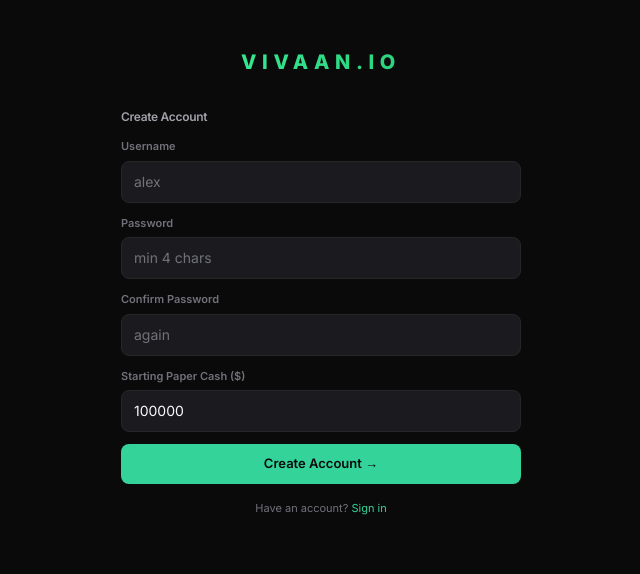
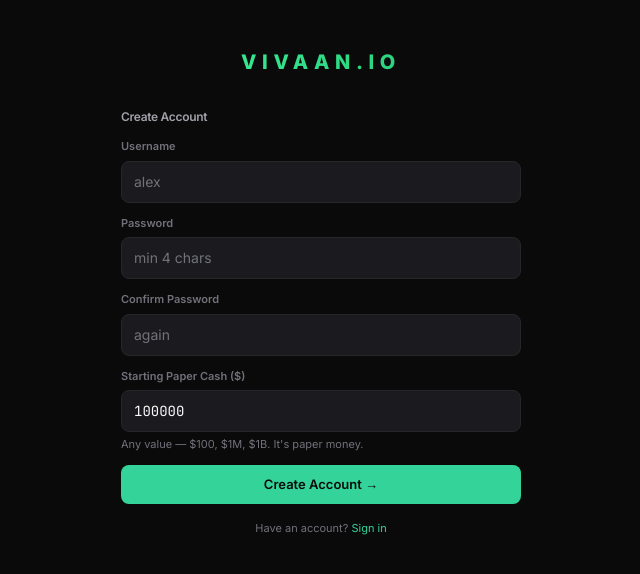
Before and after one commit to vivaanjain2904-spec/vivaan-next, a Next.js app: page /register in a window 1280 px wide. Shown: the top 574 px of the page, without its empty margins (319-959 px from the left). Built offline with nearby package versions, Linux system fonts and the light colour scheme.

Commit message:
Remove min=1000 cap on starting cash at signup — any amount allowed

```diff
--- a/app/(app)/settings/page.tsx
+++ b/app/(app)/settings/page.tsx
@@ -90,9 +90,11 @@ export default function SettingsPage() {
     setMsg(r.ok ? "Password updated" : "Failed"); setPw(""); setPw2("");
   }
   async function resetAccount() {
-    if (!confirm("Wipe all positions/trades and reset cash to $100,000?")) return;
-    await fetch("/api/settings?cash=100000", { method: "DELETE" });
-    setMsg("Account reset"); load();
+    const input = prompt("Wipe all positions/trades and reset cash to what amount? (any number)", "100000");
+    if (input === null) return;
+    const amount = Math.max(0, Number(input) || 0);
+    await fetch(`/api/settings?cash=${amount}`, { method: "DELETE" });
+    setMsg(`Account reset to ${fp(amount)}`); load();
   }
   async function signOut() {
     await fetch("/api/auth/logout", { method: "POST" });
--- a/app/(auth)/register/page.tsx
+++ b/app/(auth)/register/page.tsx
@@ -47,8 +47,13 @@ export default function RegisterPage() {
             <input type="password" className="input" value={pw2}
                    onChange={e => setPw2(e.target.value)} placeholder="again" required /></div>
           <div><label className="label">Starting Paper Cash ($)</label>
-            <input type="number" className="input" value={cash}
-                   onChange={e => setCash(Number(e.target.value))} step={10000} min={1000} /></div>
+            <input type="number" className="input font-mono" value={cash}
+                   onChange={e => setCash(Math.max(0, Number(e.target.value) || 0))}
+                   step={1000} min={0} placeholder="any amount" />
+            <div className="text-muted text-[11px] mt-1">
+              Any value — $100, $1M, $1B. It's paper money.
+            </div>
+          </div>
           {err && <div className="text-red text-xs">{err}</div>}
           <button disabled={busy} className="btn-mint w-full mt-3">
             {busy ? "…" : "Create Account →"}
```
